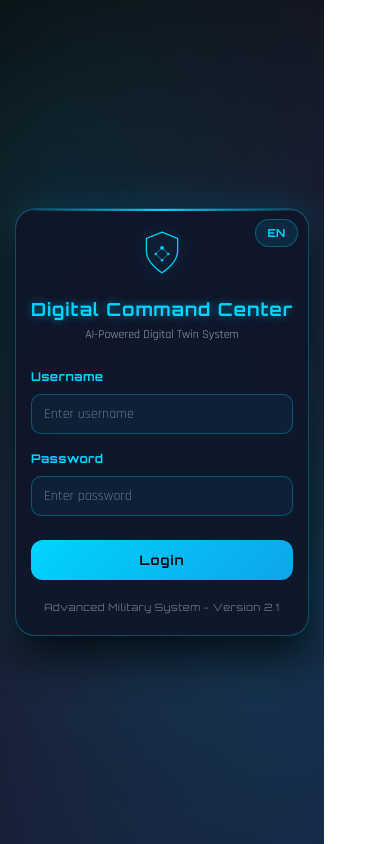
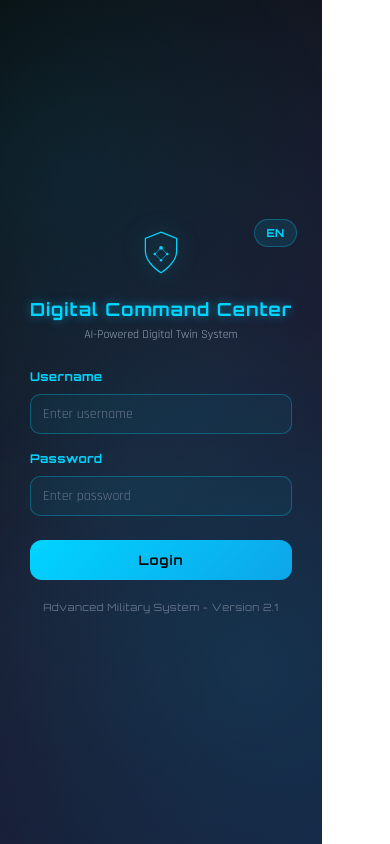
Before and after one commit to ahmalzaabi/my-digital-twin-app, a React (Vite) app: page / in a window 390 px wide. Built offline with nearby package versions, Linux system fonts and the light colour scheme.

Commit message:
Remove login card box styling - keep content only

```diff
--- a/src/components/LoginPage.css
+++ b/src/components/LoginPage.css
@@ -26,28 +26,18 @@
 }
 
 .login-card {
-  background: rgba(15, 23, 42, 0.95);
-  border: 1px solid rgba(0, 212, 255, 0.3);
-  border-radius: 20px;
+  background: transparent;
+  border: none;
+  border-radius: 0;
   padding: 40px;
   min-width: 400px;
-  box-shadow:
-    0 20px 40px rgba(0, 0, 0, 0.8),
-    0 0 40px rgba(0, 212, 255, 0.2),
-    inset 0 1px 0 rgba(255, 255, 255, 0.1);
+  box-shadow: none;
   position: relative;
-  backdrop-filter: blur(10px);
+  backdrop-filter: none;
 }
 
 .login-card::before {
-  content: '';
-  position: absolute;
-  top: 0;
-  left: 0;
-  right: 0;
-  height: 2px;
-  background: linear-gradient(90deg, transparent, #00D4FF, transparent);
-  border-radius: 20px 20px 0 0;
+  display: none;
 }
 
 .language-switcher {
@@ -285,6 +275,9 @@
     min-height: auto;
     max-height: 90vh;
     overflow-y: auto;
+    background: transparent;
+    border: none;
+    box-shadow: none;
   }
 
   .logo-section {
@@ -347,6 +340,9 @@
     margin: 5px auto;
     max-height: 85vh;
     max-height: 85svh;
+    background: transparent;
+    border: none;
+    box-shadow: none;
   }
 
   .logo-section {
```
